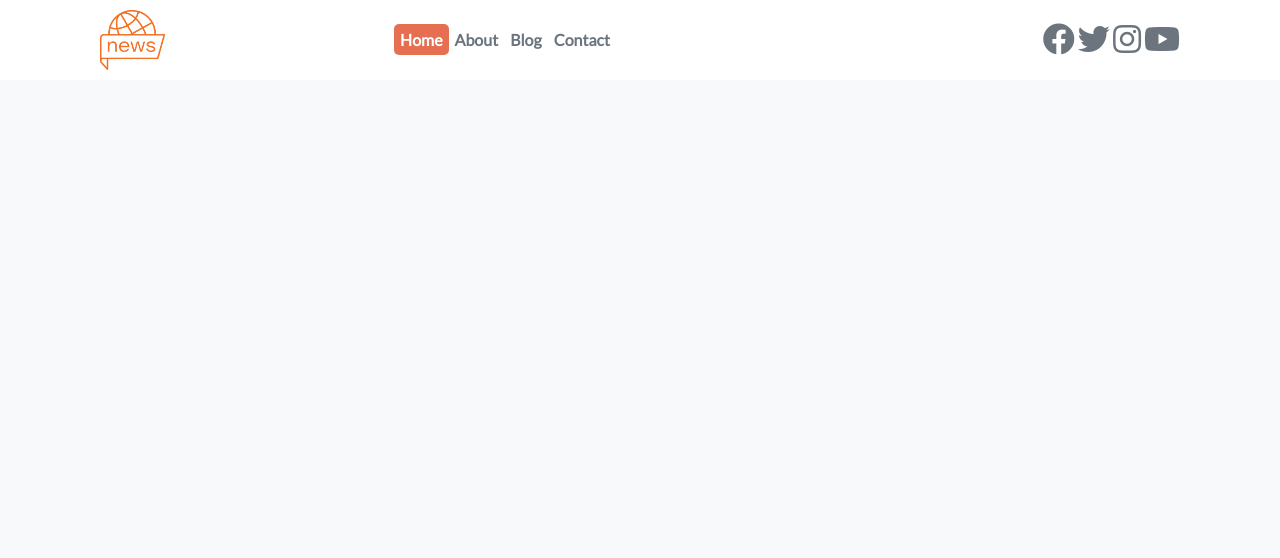
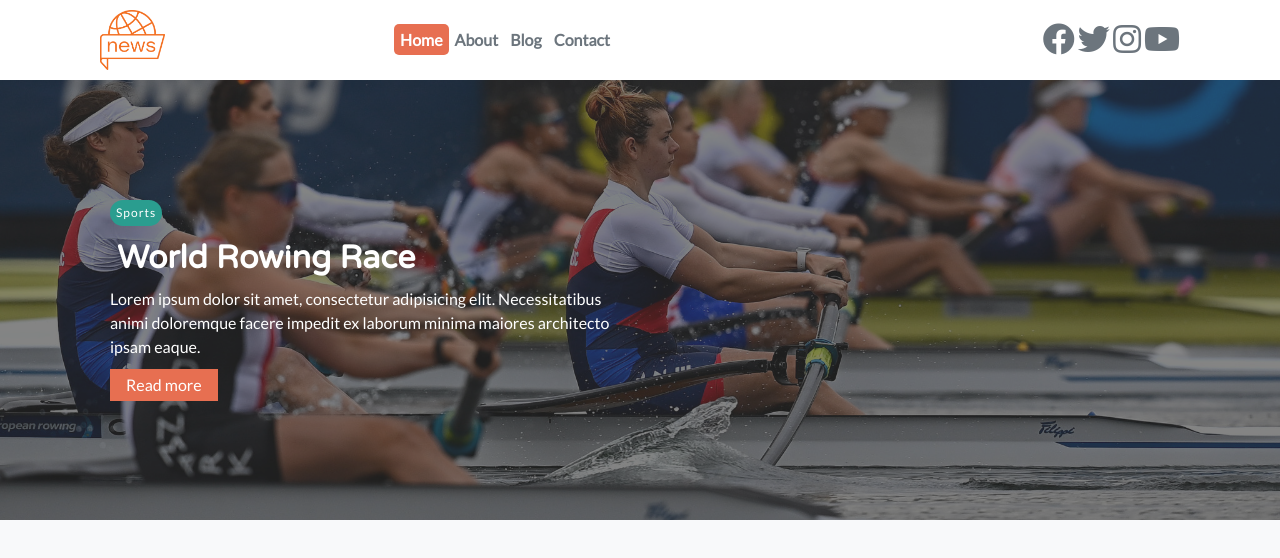
Before and after one commit to ozelmel/learn-html_css, a plain HTML site: page news-site/index.html in a window 1280 px wide. Drawn offline with Linux system fonts and the light colour scheme.

Commit message:
header added

```diff
--- a/news-site/css/style.css
+++ b/news-site/css/style.css
@@ -90,6 +90,10 @@ p {
   background-color: var(--primary-color);
   color: var(#fff);
 }
+.bg-secondary {
+  background-color: var(--secondary-color);
+  color: var(#fff);
+}
 .bg-light {
   background-color: var(--light-color);
   color: var(--dark-color);
@@ -126,16 +130,28 @@ p {
 }
 
 .m-1 {
-  padding: 0.5rem;
+  margin: 0.5rem;
 }
 .m-2 {
-  padding: 0.6rem;
+  margin: 0.6rem;
 }
 .m-3 {
-  padding: 0.8rem;
+  margin: 0.8rem;
 }
 .m-4 {
-  padding: 1rem;
+  margin: 1rem;
+}
+.mb-1 {
+  margin-bottom: 0.5rem;
+}
+.mb-2 {
+  margin-bottom: 0.6rem;
+}
+.mb-3 {
+  margin-bottom: 0.8rem;
+}
+.mb-4 {
+  margin-bottom: 1.6rem;
 }
 
 .py-1 {
@@ -165,6 +181,17 @@ p {
 .card-primary {
   background-color: var(--primary-color);
   padding: 1rem;
+}
+
+.category {
+    display: inline-block;
+    color: #fff;
+    font-size: 1.2rem;
+    letter-spacing: 1px;
+    padding: .4rem .6rem;
+    border-radius: 15px;
+    margin-bottom: .5rem;
+
 }
 
 /* navbar */
@@ -203,11 +230,46 @@ p {
   border-radius: 5px;
 }
 
-#main-nav ul li a:hover{
-    background-color: var(--light-color);
-    color: var(--dark-color);
+#main-nav ul li a:hover {
+  background-color: var(--light-color);
+  color: var(--dark-color);
 }
 
 #main-nav .social-icons {
   justify-self: end;
 }
+
+/* header */
+#header {
+  color: #fff;
+  background: #333;
+  padding: 2rem;
+  position: relative;
+}
+
+#header::before {
+  content: "";
+  background: url("../img/rowing.jpeg") no-repeat center center/cover;
+  position: absolute;
+  top: 0;
+  left: 0;
+  width: 100%;
+  height: 100%;
+  opacity: 0.4;
+}
+
+#header .header-container {
+  display: grid;
+  grid-template-columns: repeat(2, 1fr);
+  height: 50vh;
+  align-items: center;
+  justify-content: center;
+}
+
+#header .header-content{
+    z-index: 2;
+}
+
+#header .header-content p{
+    margin-bottom: 1rem;
+}
--- a/news-site/index.html
+++ b/news-site/index.html
@@ -19,6 +19,7 @@
     <title>News Site</title>
   </head>
   <body>
+    <!-- navbar -->
     <nav id="main-nav" class="nav">
       <div class="container">
         <img src="img/logo.png" alt="" class="logo" />
@@ -36,5 +37,19 @@
         </div>
       </div>
     </nav>
+
+    <!-- header -->
+    <header id="header">
+        <div class="container">
+            <div class="header-container">
+                <div class="header-content">
+                    <div class="category bg-secondary">Sports</div>
+                    <h1>World Rowing Race</h1>
+                    <p class="mb-4">Lorem ipsum dolor sit amet, consectetur adipisicing elit. Necessitatibus animi doloremque facere impedit ex laborum minima maiores architecto ipsam eaque.</p>
+                    <a href="#" class="btn btn-primary">Read more</a>
+                </div>
+            </div>
+        </div>
+    </header>
   </body>
 </html>
```
